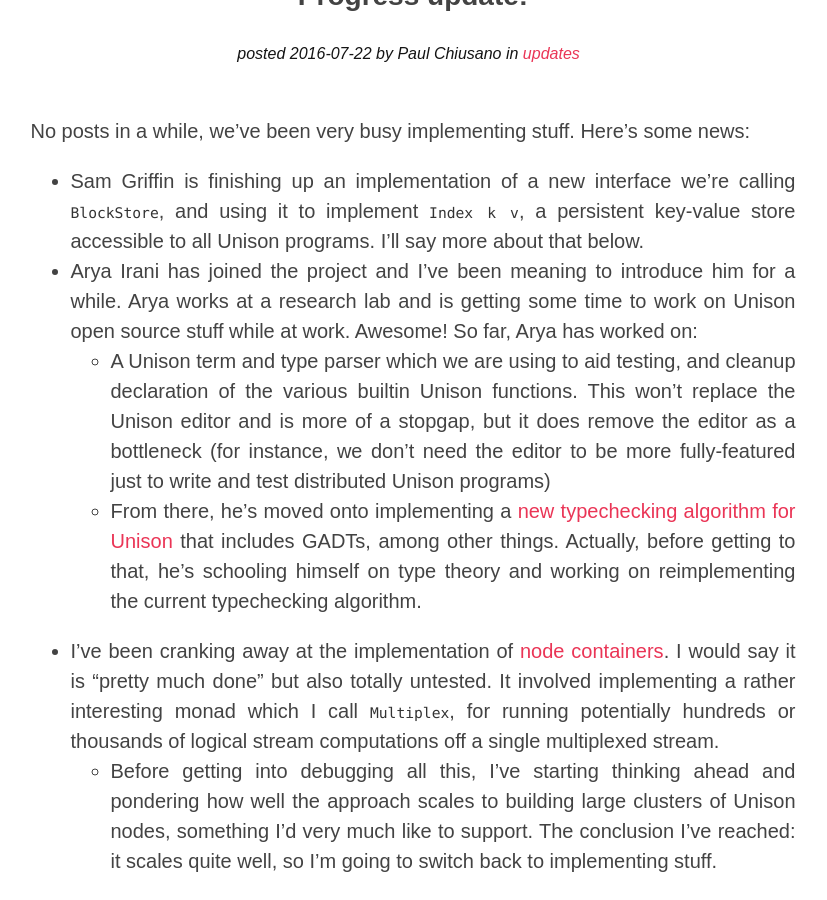
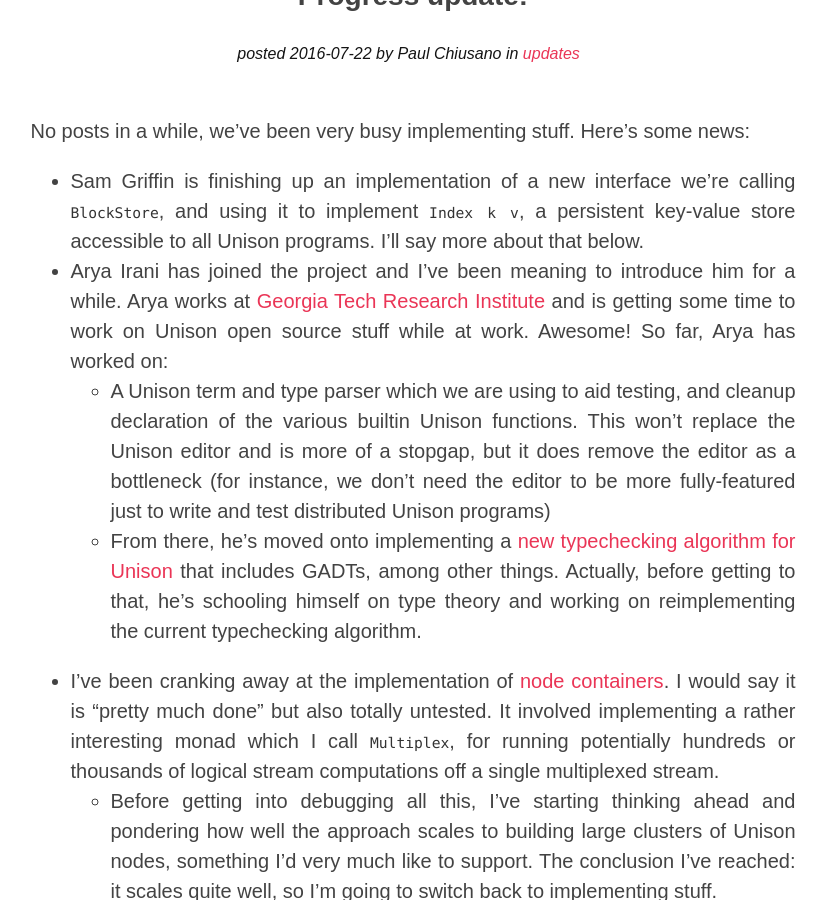
Before and after one commit to unisonweb/oldblog, a Jekyll site: the page built from _posts/2016-07-22-progress.markdown, in a window 1280 px wide and 900 px high, scrolled down 639 px. Shown: the whole window, without its empty margins (227-1054 px from the left). Built offline with Jekyll 4.4.1, drawn with Linux system fonts in a browser that asks for light colours; some web fonts are replaced; comment, search, counter and statistics services are not loaded.

Commit message:
Update 2016-07-22-progress.markdown

```diff
--- a/_posts/2016-07-22-progress.markdown
+++ b/_posts/2016-07-22-progress.markdown
@@ -8,7 +8,7 @@
 No posts in a while, we've been very busy implementing stuff. Here's some news:
 
 * Sam Griffin is finishing up an implementation of a new interface we're calling `BlockStore`, and using it to implement `Index k v`, a persistent key-value store accessible to all Unison programs. I'll say more about that below.
-* Arya Irani has joined the project and I've been meaning to introduce him for a while. Arya works at a research lab and is getting some time to work on Unison open source stuff while at work. Awesome! So far, Arya has worked on:
+* Arya Irani has joined the project and I've been meaning to introduce him for a while. Arya works at [Georgia Tech Research Institute](http://www.gtri.gatech.edu/) and is getting some time to work on Unison open source stuff while at work. Awesome! So far, Arya has worked on:
   * A Unison term and type parser which we are using to aid testing, and cleanup declaration of the various builtin Unison functions. This won't replace the Unison editor and is more of a stopgap, but it does remove the editor as a bottleneck (for instance, we don't need the editor to be more fully-featured just to write and test distributed Unison programs)
   * From there, he's moved onto implementing a [new typechecking algorithm for Unison](http://semantic-domain.blogspot.com/2015/03/new-draft-sound-and-complete.html) that includes GADTs, among other things. Actually, before getting to that, he's schooling himself on type theory and working on reimplementing the current typechecking algorithm.
 * I've been cranking away at the implementation of [node containers](/2016-06-17/node-containers.html#post-start). I would say it is "pretty much done" but also totally untested. It involved implementing a rather interesting monad which I call `Multiplex`, for running potentially hundreds or thousands of logical stream computations off a single multiplexed stream.
```
